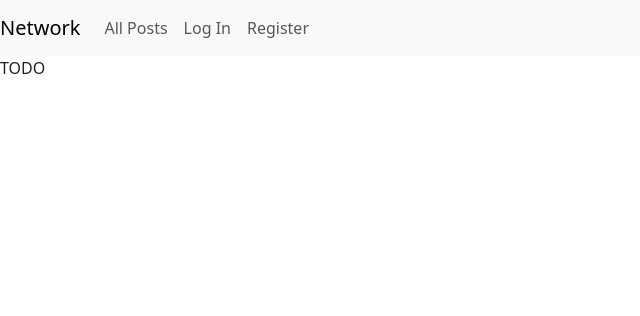
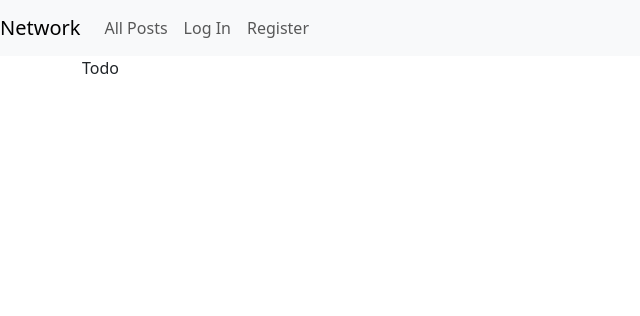
Before and after one commit to NearBee/Js-Network, a Django app: page / in a window 1280 px wide. Shown: the top 316 px of the page, without its empty margins (0-640 px from the left). Run offline with Django 3.2, Linux system fonts and the light colour scheme.

Commit message:
Added a tiny bit of bootstrap to index page

```diff
--- a/network/templates/network/index.html
+++ b/network/templates/network/index.html
@@ -1,5 +1,11 @@
 {% extends "network/layout.html" %}
 
 {% block body %}
-    TODO
+<div class="container">
+    <div class="row">
+        <div class="col">
+            Todo
+        </div>
+    </div>
+</div>
 {% endblock %}
```
